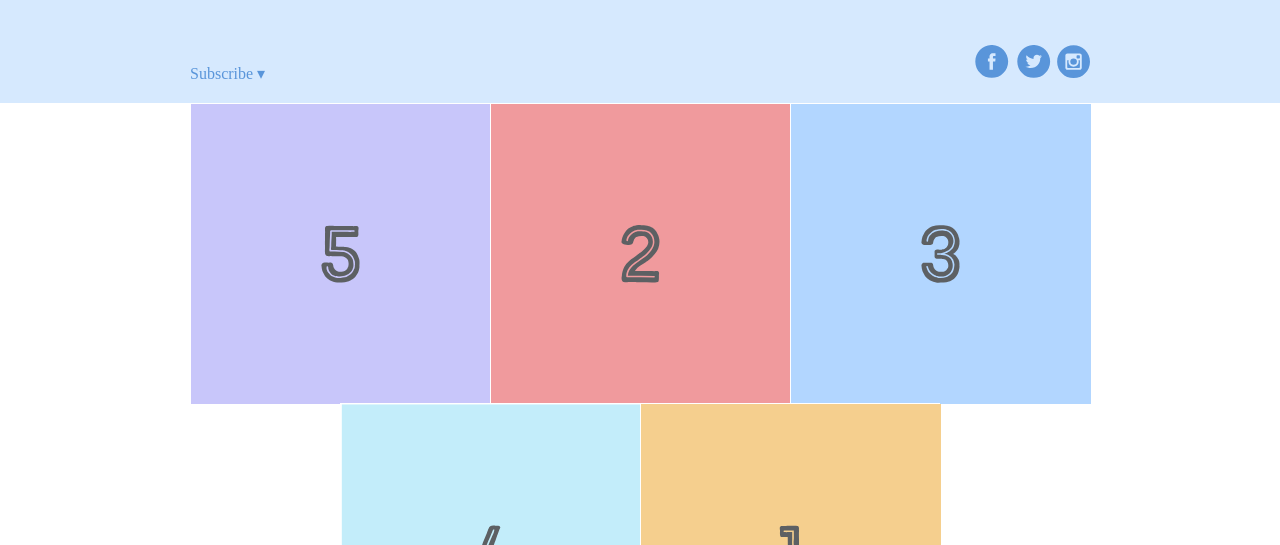
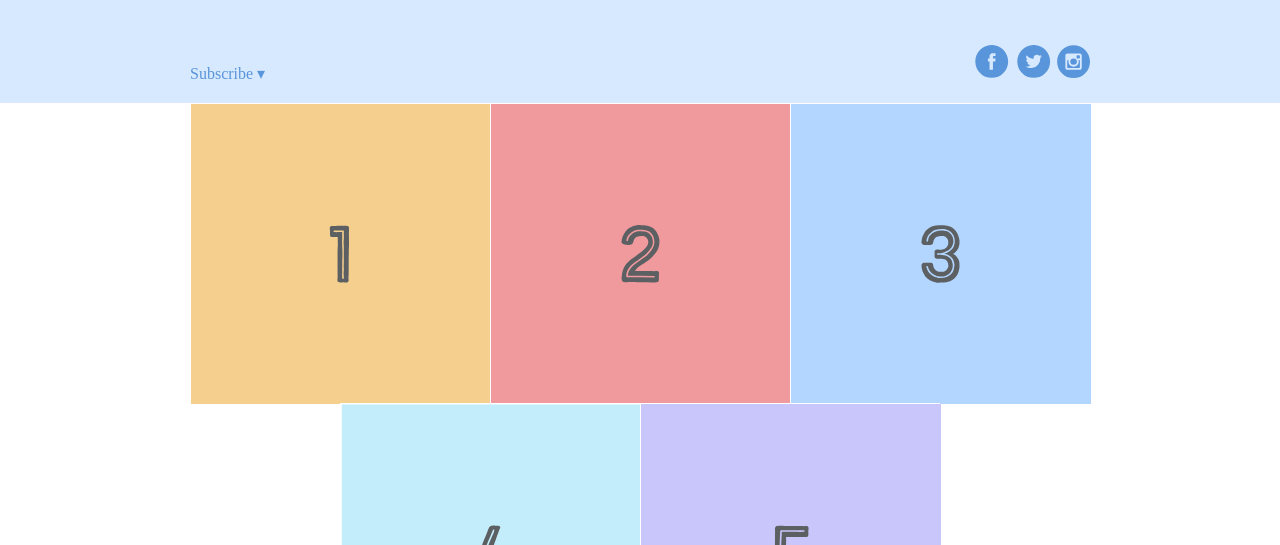
Before and after one commit to KhalilAr42/Flexbox-Beginner, a plain HTML site: page index.html in a window 1280 px wide. Shown: the part 255-800 px from the top of the page. Drawn offline with Linux system fonts and the light colour scheme.

Commit message:
Reorder the images and remove unnecessary css

```diff
--- a/style.css
+++ b/style.css
@@ -51,21 +51,12 @@
     display: flex;
     justify-content: center;
     flex-wrap: wrap;
-    flex-direction: row;
 }
 
 .photo-grid-item {
     border: 1px solid #fff;
     width: 300px;
     height: 300px;
-}
-
-.first-item {
-    order: 1;
-}
-
-.last-item {
-    order: -1;
 }
 
 .social,
```
